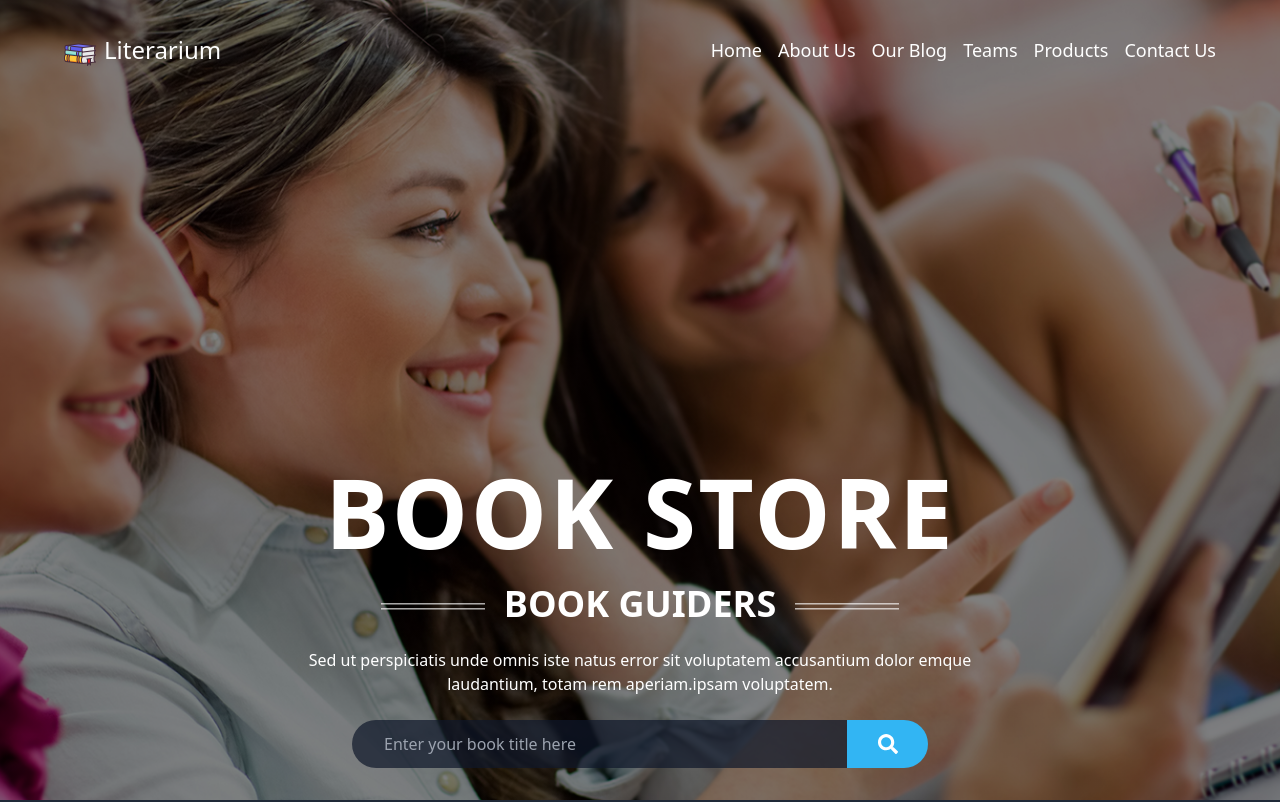
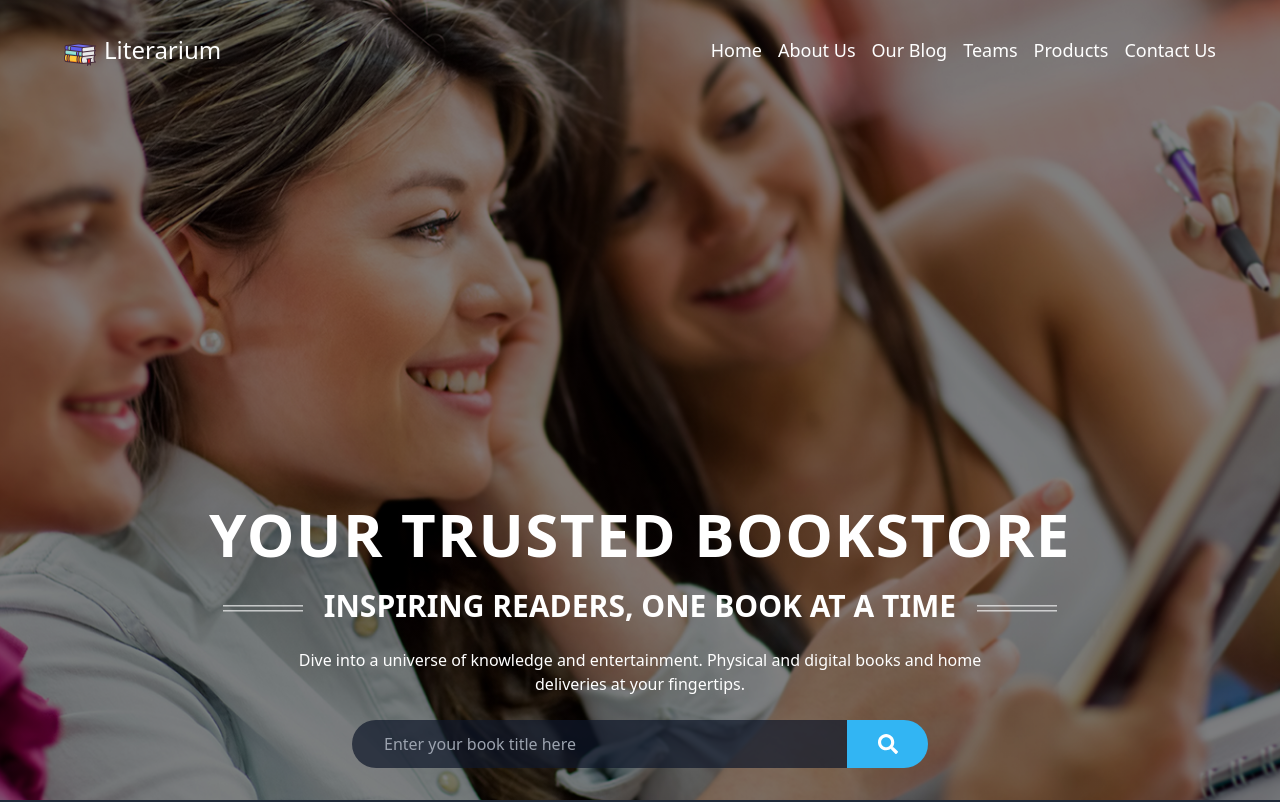
Before and after one commit to emmanuel-cruz-dev/literarium, a React (Vite) app: page / in a window 1280 px wide. Shown: the top 802 px of the page. Built offline with nearby package versions, Linux system fonts and the light colour scheme.

Commit message:
Hero contenido y estructura adaptados

```diff
--- a/src/components/Header.tsx
+++ b/src/components/Header.tsx
@@ -36,7 +36,7 @@ const Header = () => {
           </li>
         </ul>
         <div className="block md:hidden">
-          <HiMenu className="text-2xl" />
+          <HiMenu className="text-3xl" />
         </div>
       </nav>
     </header>
--- a/src/components/Hero.tsx
+++ b/src/components/Hero.tsx
@@ -8,16 +8,15 @@ const Hero = () => {
     >
       <div className="hidden lg:flex flex-grow"></div>
       <div className="flex flex-col items-center gap-6 text-center pb-8 w-11/12">
-        <h1 className="text-6xl lg:text-8xl font-bold uppercase tracking-wide">
-          Book Store
+        <h1 className="text-6xl lg:text-6xl font-bold uppercase tracking-wide">
+          Your trusted bookstore
         </h1>
-        <h2 className="hidden md:block text-3xl lg:text-4xl font-bold uppercase title__double-lines">
-          Book Guiders
+        <h2 className="hidden md:block text-3xl lg:text-3xl font-bold uppercase title__double-lines">
+          Inspiring readers, one book at a time
         </h2>
         <p className="lg:w-3/5">
-          Sed ut perspiciatis unde omnis iste natus error sit voluptatem
-          accusantium dolor emque laudantium, totam rem aperiam.ipsam
-          voluptatem.
+          Dive into a universe of knowledge and entertainment. Physical and
+          digital books and home deliveries at your fingertips.
         </p>
         <div className="rounded-full overflow-hidden hidden lg:flex justify-between items-center w-[36rem] h-12">
           <input
--- a/src/styles/App.css
+++ b/src/styles/App.css
@@ -168,8 +168,8 @@ body {
   position: absolute;
   top: 50%;
   transform: translateY(-50%);
-  right: -45%;
-  width: 6.5rem;
+  left: -16%;
+  width: 5rem;
   height: 1.3px; /* Grosor de la línea */
   background-color: white; /* Color de la línea */
 }
@@ -179,8 +179,8 @@ body {
   position: absolute;
   top: 50%;
   transform: translateY(-50%);
-  left: -45%;
-  width: 6.5rem;
+  right: -16%;
+  width: 5rem;
   height: 1.3px; /* Grosor de la línea */
   background-color: white; /* Color de la línea */
 }
```
